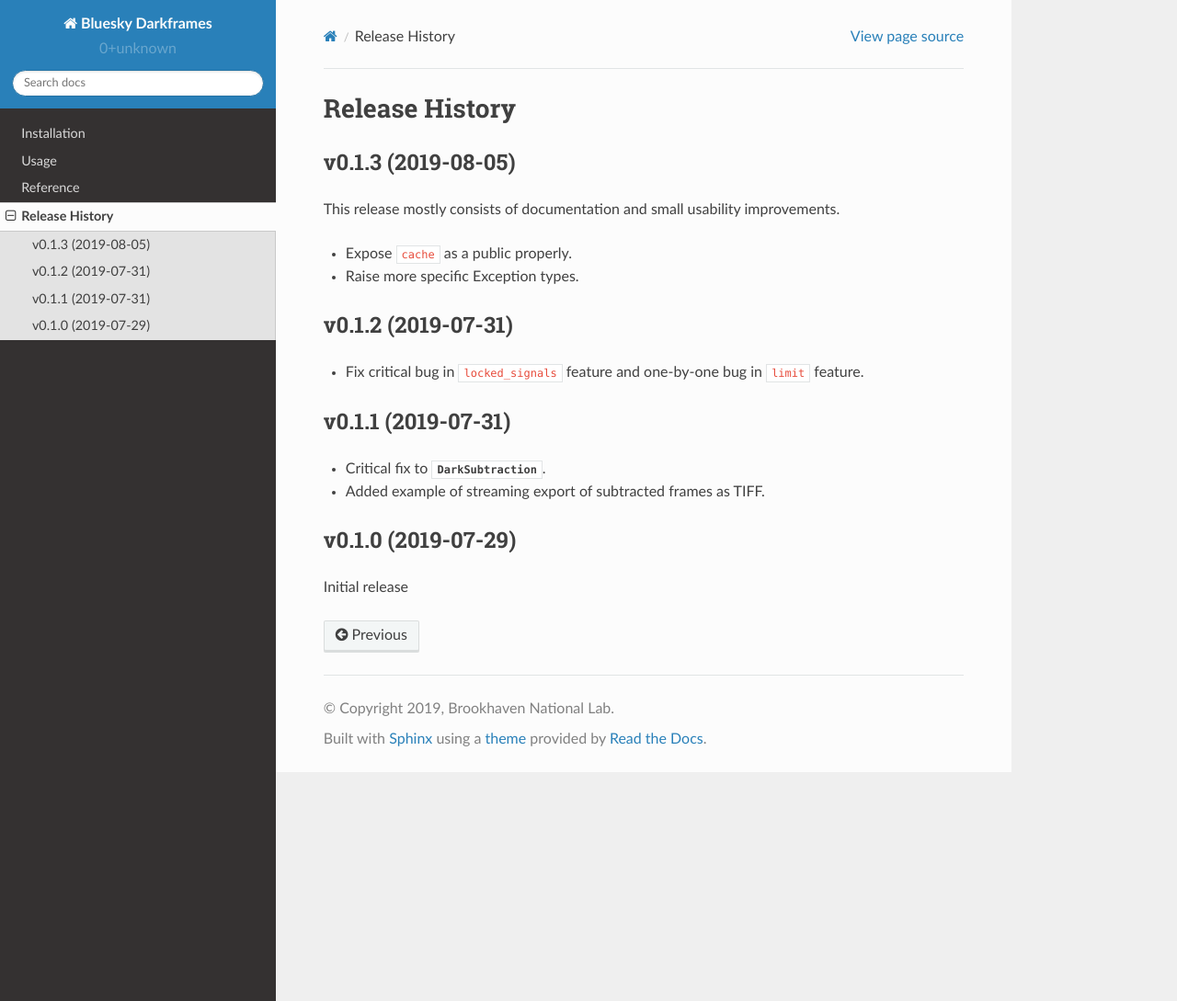
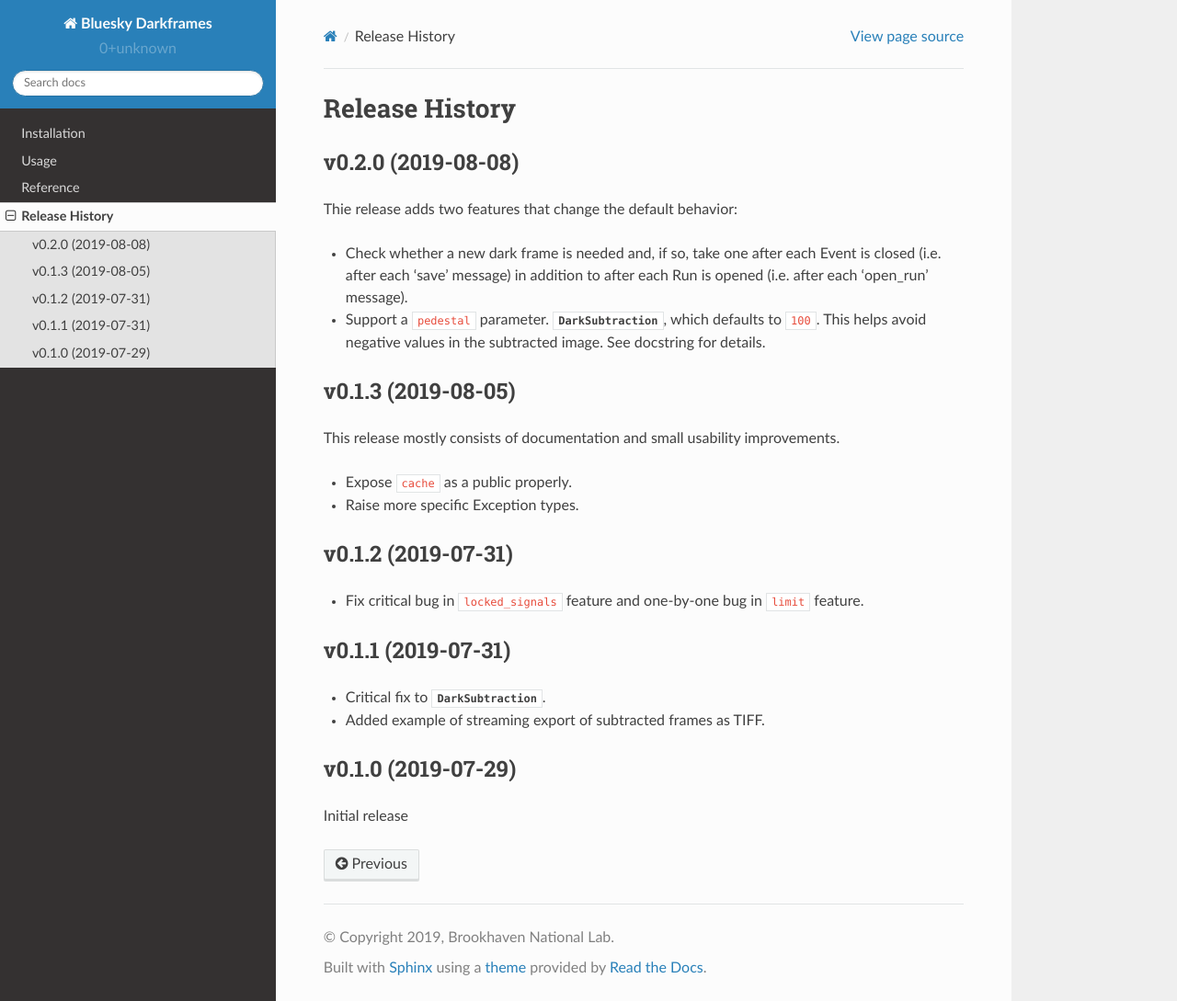
Before and after one commit to bluesky/bluesky-darkframes, a Sphinx documentation site: the page built from docs/source/release-history.rst, in a window 1280 px wide and 1089 px high. Shown: the whole window at 92% size. Built offline with Sphinx 7.4.7 and the Read the Docs theme 2.0.0, drawn with Linux system fonts in a browser that asks for light colours.

Commit message:
REL: v0.2.0

```diff
--- a/bluesky_darkframes/__init__.py
+++ b/bluesky_darkframes/__init__.py
@@ -264,8 +264,8 @@ class DarkSubtraction(event_model.DocumentRouter):
          defaults to 'dark'
 
     pedestal : int, optional
-         Pedestal to add to the data to make sure subtracted  does not fall below
-         0.
+         Pedestal to add to the data to make sure subtracted result does not
+         fall below 0.
 
          This is actually pre subtracted from the dark frame for efficiency.
 
--- a/docs/source/release-history.rst
+++ b/docs/source/release-history.rst
@@ -1,6 +1,19 @@
 ===============
 Release History
 ===============
+
+v0.2.0 (2019-08-08)
+-------------------
+
+Thie release adds two features that change the default behavior:
+
+* Check whether a new dark frame is needed and, if so, take one after each
+  Event is closed (i.e. after each 'save' message) in addition to after each
+  Run is opened (i.e. after each 'open_run' message).
+* Support a ``pedestal`` parameter.
+  :class:`~bluesky_darkframes.DarkSubtraction`, which defaults to ``100``. This
+  helps avoid negative values in the subtracted image. See docstring for
+  details.
 
 v0.1.3 (2019-08-05)
 -------------------
```
